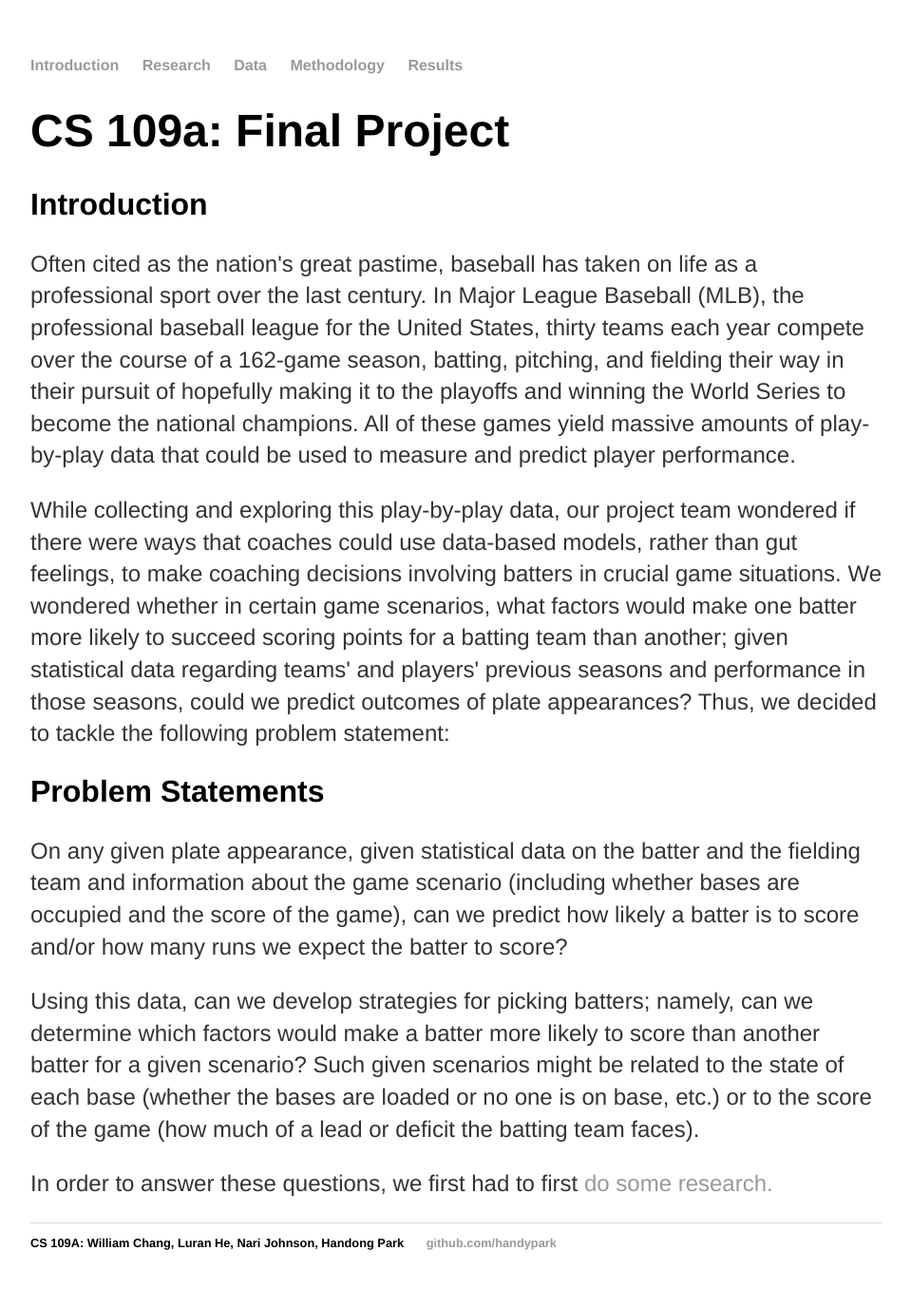
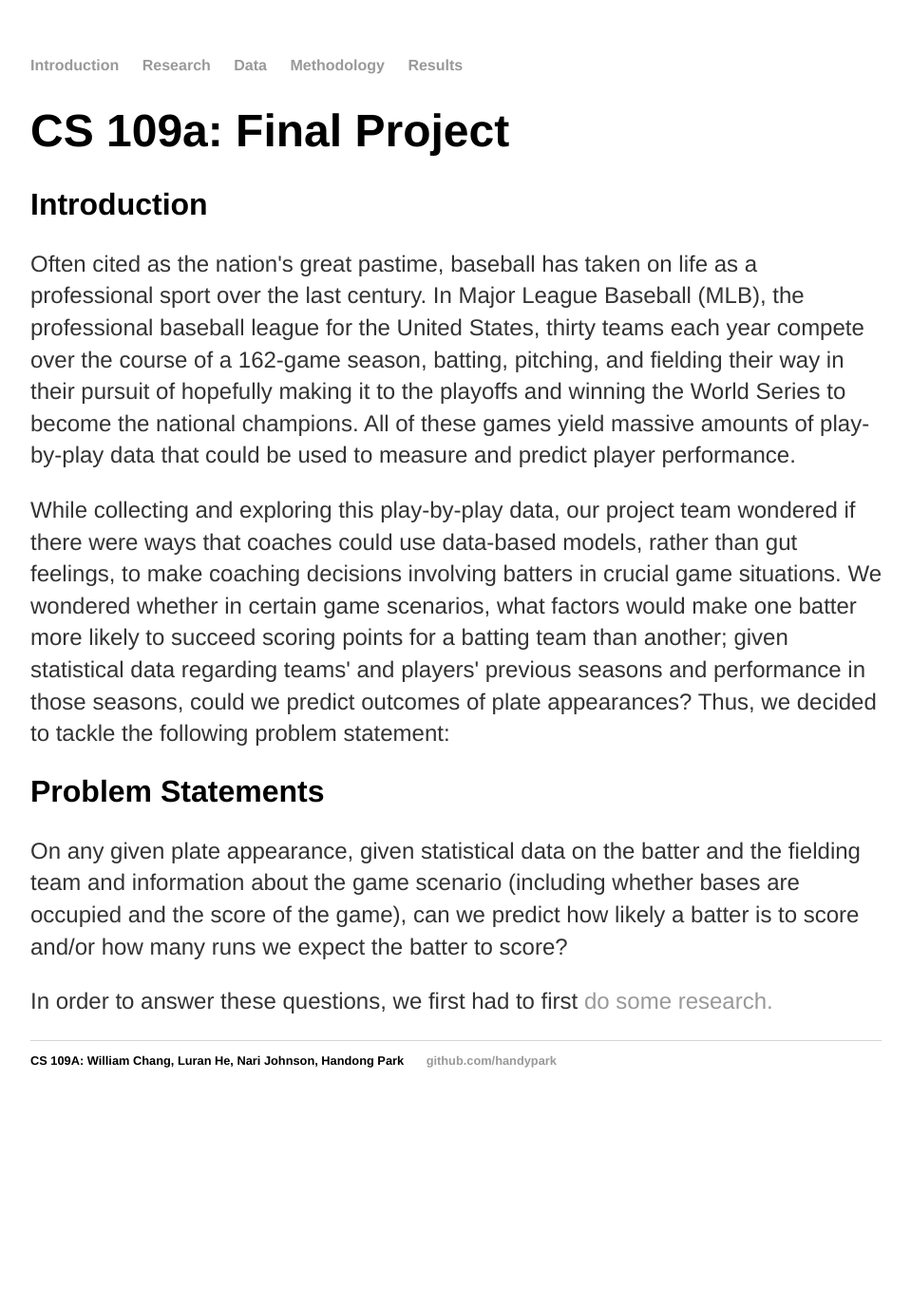
Before and after one commit to handypark/handypark.github.io, a Jekyll site: the page built from index.html, in a window 1280 px wide. Shown: the whole page at 95% size, without its empty margins (160-1119 px from the left). Built offline with Jekyll 4.4.1, drawn with Linux system fonts in a browser that asks for light colours; after the commit the page ends 1184 px from its top, so only the background shows below that.

Commit message:
Update index.html

```diff
--- a/index.html
+++ b/index.html
@@ -27,12 +27,6 @@ title: Introduction
 		to score and/or how many runs we expect the batter to score?
 	</p>
 	<p>
-		Using this data, can we develop strategies for picking batters; namely, can we determine which factors would make a
-		batter more likely to score than another batter for a given scenario? Such given scenarios might be related to the state of
-		each base (whether the bases are loaded or no one is on base, etc.) or to the score of the game (how much of a lead
-		or deficit the batting team faces).
-	</p>
-	<p>
 		In order to answer these questions, we first had to first <a href="/research">do some research.</a>
 	</p>
 </div><!-- /.blurb -->
```
